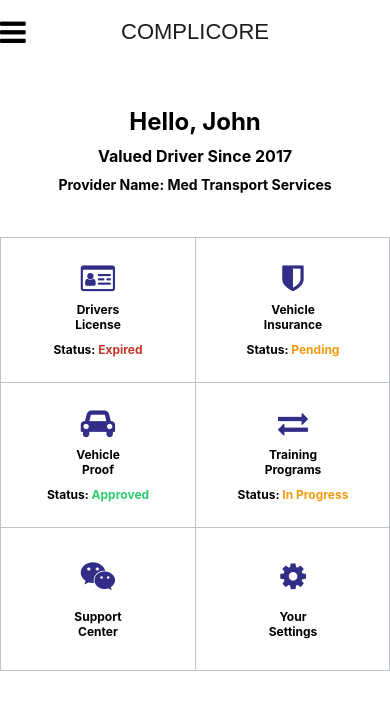
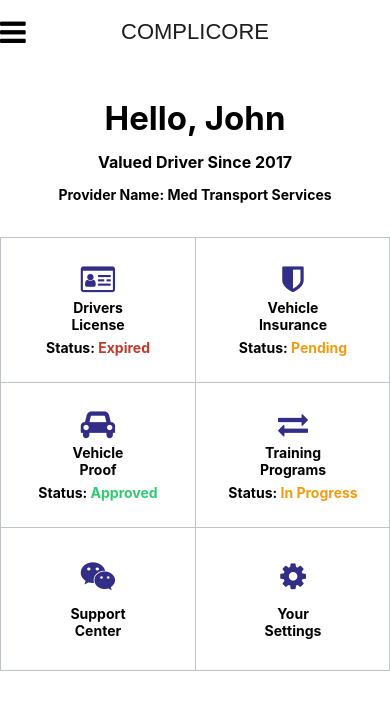
Before and after one commit to hyunjinnnnnp/complicore-proto, a React Native app: screen /COMPLICORE in a window 390 px wide. Shown: the top 710 px of the page. Built offline with nearby package versions, Linux system fonts and the light colour scheme.

Commit message:
normalize pixel

```diff
--- a/app.json
+++ b/app.json
@@ -2,11 +2,16 @@
   "expo": {
     "name": "complicore-proto",
     "slug": "complicore-proto",
+    "owner": "jinnnnn",
     "version": "1.0.0",
     "assetBundlePatterns": [
       "**/*"
     ],
-    "description": ""
+    "description": "",
+    "githubUrl": "https://github.com/hyunjinnnnnp/complicore-proto",
+    "ios": {
+      "bundleIdentifier": "org.name.complicoreproto"
+    }
   },
   "name": "complicore-proto"
 }
--- a/components/DrivingLicenseItem.js
+++ b/components/DrivingLicenseItem.js
@@ -2,7 +2,6 @@ import styled from "styled-components/native";
 import { colors } from "../colors";
 
 const Item = styled.View`
-  background-color: white;
   flex: 1;
   justify-content: space-evenly;
   border-color: ${colors.gray};
--- a/components/ScreenBtn.js
+++ b/components/ScreenBtn.js
@@ -1,17 +1,18 @@
 import React from "react";
-import { Text } from "react-native";
+import { Text, Platform } from "react-native";
 import styled from "styled-components/native";
 import { FontAwesome } from "@expo/vector-icons";
 import Status from "./Status";
 import { colors } from "../colors";
-import { FONT_BOLD } from "../constants";
+import { pixelSizeVertical } from "../globalStyles";
 
 const Btn = styled.TouchableOpacity`
   align-items: center;
   justify-content: space-evenly;
-  padding: 15px 0;
+  padding: ${pixelSizeVertical(15)}px 0;
   background-color: white;
   margin-right: 1px;
+  margin-bottom: 1px;
 `;
 
 const ScreenBtn = ({ onPress, width, height, title, icon, status }) => {
@@ -19,7 +20,11 @@ const ScreenBtn = ({ onPress, width, height, title, icon, status }) => {
     <Btn style={{ width, height }} onPress={onPress}>
       <FontAwesome name={icon} size={30} color={colors.purple} />
       <Text
-        style={{ textAlign: "center", fontWeight: FONT_BOLD, fontSize: 12 }}
+        style={{
+          textAlign: "center",
+          fontWeight: Platform.OS === "ios" ? "600" : "700",
+          fontSize: 14,
+        }}
       >
         {title.replace(" ", "\n")}
       </Text>
--- a/components/Status.js
+++ b/components/Status.js
@@ -1,12 +1,13 @@
 import React from "react";
+import { Platform } from "react-native";
 import styled from "styled-components/native";
 import { colors } from "../colors";
-import { FONT_BOLD } from "../constants";
+import { fontPixel } from "../globalStyles";
 
 const Column = styled.View``;
 const State = styled.Text`
-  font-weight: ${FONT_BOLD};
-  font-size: 12px;
+  font-weight: ${Platform.OS === "ios" ? "600" : "700"};
+  font-size: ${fontPixel(10)}px;
 `;
 // TO DO: Enum
 const Text = styled.Text`
--- a/constants.js
+++ /dev/null
@@ -1,3 +0,0 @@
-import { Platform } from "react-native";
-
-export const FONT_BOLD = Platform.OS === "ios" ? "600" : "700";
--- /dev/null
+++ b/globalStyles.js
@@ -0,0 +1,38 @@
+import { Dimensions, PixelRatio } from "react-native";
+
+const BASIC_DIMENSIONS = {
+  width: 347,
+  height: 620,
+};
+
+export const { width: SCREEN_WIDTH, height: SCREEN_HEIGHT } =
+  Dimensions.get("window");
+
+const widthBaseScale = SCREEN_WIDTH / BASIC_DIMENSIONS.width;
+const heightBaseScale = SCREEN_HEIGHT / BASIC_DIMENSIONS.height;
+
+const normalize = (size, base = "width") => {
+  const newSize =
+    base === "height" ? size * heightBaseScale : size * widthBaseScale;
+  return Math.round(PixelRatio.roundToNearestPixel(newSize));
+};
+
+export const widthPixel = (size) => {
+  return normalize(size, "width");
+};
+
+export const heightPixel = (size) => {
+  return normalize(size, "height");
+};
+
+export const fontPixel = (size) => {
+  return heightPixel(size);
+};
+
+export const pixelSizeVertical = (size) => {
+  return heightPixel(size);
+};
+
+export const pixelSizeHorizontal = (size) => {
+  return widthPixel(size);
+};
--- a/package.json
+++ b/package.json
@@ -23,7 +23,8 @@
     "react-native-safe-area-context": "3.3.2",
     "react-native-screens": "~3.10.1",
     "react-native-web": "0.17.1",
-    "styled-components": "^5.3.5"
+    "styled-components": "^5.3.5",
+    "uri-scheme": "^1.0.116"
   },
   "devDependencies": {
     "@babel/core": "^7.12.9"
--- a/screens/DriversLicense.js
+++ b/screens/DriversLicense.js
@@ -22,8 +22,6 @@ const LicenseDetail = styled.View`
 `;
 const ConfirmView = styled.View`
   flex: 0.4;
-  border-color: ${colors.gray};
-  border-top-width: 0.5px;
   align-items: center;
   justify-content: center;
 `;
@@ -79,6 +77,8 @@ const DriversLicense = () => {
             flex: 1,
             flexDirection: "row",
             flexWrap: "wrap",
+            borderBottomColor: colors.gray,
+            borderBottomWidth: 0.5,
           }}
         >
           {Object.entries(DRIVERS_DATA).map((data, index) => {
--- a/screens/Home.js
+++ b/screens/Home.js
@@ -1,9 +1,9 @@
 import React, { useState } from "react";
-import { Text, FlatList, Platform, View } from "react-native";
+import { Text, FlatList, Platform } from "react-native";
 import styled from "styled-components/native";
 import { colors } from "../colors";
 import ScreenBtn from "../components/ScreenBtn";
-import { FONT_BOLD } from "../constants";
+import { fontPixel, pixelSizeVertical } from "../globalStyles";
 
 const Container = styled.View`
   flex: 1;
@@ -64,7 +64,7 @@ const Home = ({ navigation: { navigate } }) => {
       <Header>
         <Text
           style={{
-            fontSize: 24,
+            fontSize: fontPixel(24),
             fontWeight: Platform.OS === "ios" ? "300" : "700",
           }}
         >
@@ -72,14 +72,14 @@ const Home = ({ navigation: { navigate } }) => {
         </Text>
         <Text
           style={{
-            fontSize: 16,
-            fontWeight: FONT_BOLD,
-            marginVertical: 10,
+            fontSize: fontPixel(12),
+            fontWeight: Platform.OS === "ios" ? "500" : "700",
+            marginVertical: pixelSizeVertical(10),
           }}
         >
           Valued Driver Since 2017
         </Text>
-        <Text style={{ fontWeight: FONT_BOLD }}>
+        <Text style={{ fontWeight: Platform.OS === "ios" ? "500" : "700" }}>
           Provider Name: Med Transport Services
         </Text>
       </Header>
@@ -96,15 +96,6 @@ const Home = ({ navigation: { navigate } }) => {
             setContainerWidth(width);
           }}
           data={flatListContentsData}
-          ItemSeparatorComponent={() => (
-            <View
-              style={{
-                width: containerWidth,
-                height: 1,
-                backgroundColor: colors.gray,
-              }}
-            />
-          )}
           renderItem={({ item }) => (
             <ScreenBg>
               <ScreenBtn
```
Also changed, not shown: 3 other files (tests, documents, lock files or other folders).
